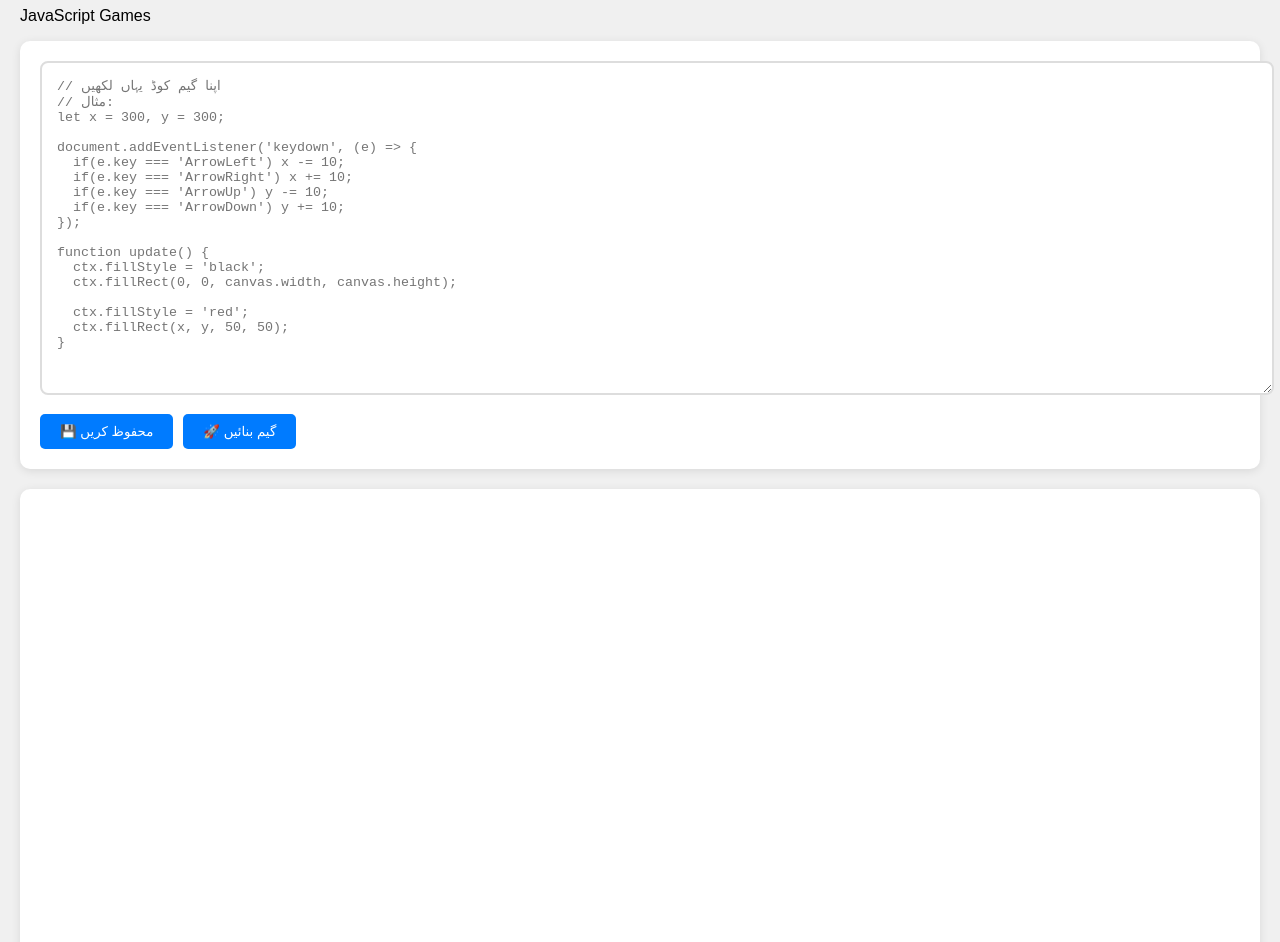
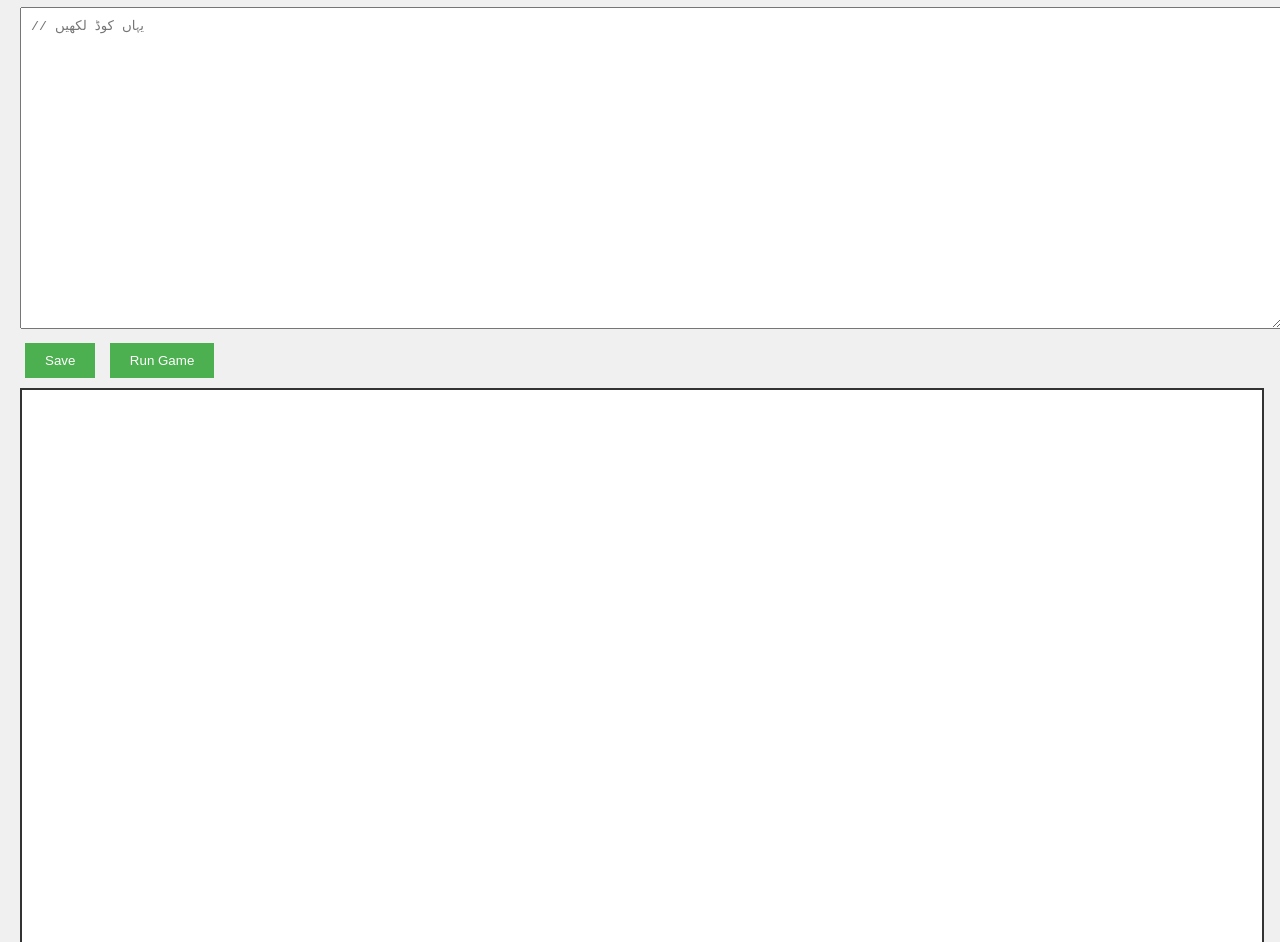
Before and after one commit to jiny119/New.repo, a plain HTML site: page index.html in a window 1280 px wide. Shown: the part 93-1035 px from the top of the page. Drawn offline with Linux system fonts and the light colour scheme.

Commit message:
Update index.html

```diff
--- a/index.html
+++ b/index.html
@@ -3,196 +3,94 @@
 <head>
   <meta charset="UTF-8">
   <meta name="viewport" content="width=device-width, initial-scale=1.0">
-  <title>AI Game Engine</title>
+  <title>Game Engine</title>
   <style>
-    /* Basic Styles */
     body {
+      font-family: Arial, sans-serif;
       margin: 0;
       padding: 20px;
-      font-family: Arial, sans-serif;
       background: #f0f0f0;
     }
-
-    /* Editor Section */
-    .editor-section {
-      background: white;
-      padding: 20px;
-      border-radius: 10px;
-      box-shadow: 0 2px 10px rgba(0,0,0,0.1);
-    }
-
     #codeInput {
       width: 100%;
       height: 300px;
-      padding: 15px;
-      border: 2px solid #ddd;
-      border-radius: 8px;
+      padding: 10px;
       font-family: monospace;
-      resize: vertical;
-    }
-
-    /* Buttons */
-    .button-group {
-      margin-top: 15px;
-      display: flex;
-      gap: 10px;
-    }
-    button {
-      padding: 10px 20px;
-      border: none;
-      border-radius: 5px;
-      cursor: pointer;
-      background: #007bff;
-      color: white;
-    }
-
-    /* Preview Section */
-    .preview-section {
-      margin-top: 20px;
-      background: white;
-      padding: 20px;
-      border-radius: 10px;
-      box-shadow: 0 2px 10px rgba(0,0,0,0.1);
     }
     #previewFrame {
       width: 100%;
       height: 600px;
-      border: none;
+      border: 2px solid #333;
       background: white;
     }
-
-    /* Toast Notifications */
-    .toast {
-      position: fixed;
-      bottom: 20px;
-      right: 20px;
-      padding: 15px 25px;
-      border-radius: 8px;
+    button {
+      padding: 10px 20px;
+      margin: 10px 5px;
+      background: #4CAF50;
       color: white;
-      z-index: 1000;
-      animation: slideIn 0.5s, fadeOut 0.5s 2.5s;
+      border: none;
+      cursor: pointer;
     }
-    .toast-success { background: #28a745; }
-    .toast-error { background: #dc3545; }
-    @keyframes slideIn { from { transform: translateX(100%); } to { transform: translateX(0); } }
-    @keyframes fadeOut { from { opacity: 1; } to { opacity: 0; } }
   </style>
 </head>
 <body>
-  <header>
-    <h1>AI Game Engine</h1>
-    <p class="subtitle">JavaScript Games</p>
-  </header>
-
-  <main>
-    <section class="editor-section">
-      <textarea id="codeInput" placeholder="// اپنا گیم کوڈ یہاں لکھیں
-// مثال:
-let x = 300, y = 300;
-
-document.addEventListener('keydown', (e) => {
-  if(e.key === 'ArrowLeft') x -= 10;
-  if(e.key === 'ArrowRight') x += 10;
-  if(e.key === 'ArrowUp') y -= 10;
-  if(e.key === 'ArrowDown') y += 10;
-});
-
-function update() {
-  ctx.fillStyle = 'black';
-  ctx.fillRect(0, 0, canvas.width, canvas.height);
-
-  ctx.fillStyle = 'red';
-  ctx.fillRect(x, y, 50, 50);
-}"></textarea>
-
-      <div class="button-group">
-        <button onclick="saveCode()">💾 محفوظ کریں</button>
-        <button onclick="generateGame()">🚀 گیم بنائیں</button>
-      </div>
-    </section>
-
-    <section class="preview-section">
-      <iframe
-        id="previewFrame"
-        sandbox="allow-scripts allow-same-origin"
-      ></iframe>
-    </section>
-  </main>
+  <h1>Simple Game Engine</h1>
+  <textarea id="codeInput" placeholder="// یہاں کوڈ لکھیں"></textarea>
+  <div>
+    <button onclick="saveCode()">Save</button>
+    <button onclick="generateGame()">Run Game</button>
+  </div>
+  <iframe id="previewFrame" sandbox="allow-scripts allow-same-origin"></iframe>
 
   <script>
-    // DOM Elements
-    const codeInput = document.getElementById('codeInput');
-
-    // کوڈ محفوظ کریں
     function saveCode() {
-      localStorage.setItem('gameCode', codeInput.value);
-      showToast('✔ کوڈ محفوظ ہو گیا', 'toast-success');
+      localStorage.setItem('gameCode', document.getElementById('codeInput').value);
+      alert('Code saved!');
     }
 
-    // گیم جنریٹ کریں
     function generateGame() {
-      const code = codeInput.value;
-      const previewHTML = `
+      const code = document.getElementById('codeInput').value;
+      document.getElementById('previewFrame').srcdoc = `
         <!DOCTYPE html>
         <html>
-        <head>
-          <style>
-            body { margin: 0; overflow: hidden; }
-            #gameCanvas {
-              width: 800px !important;
-              height: 600px !important;
-              display: block;
-            }
-          </style>
-        </head>
         <body>
           <canvas id="gameCanvas"></canvas>
           <script>
-            // ==== ضروری سیٹنگز ====
             const canvas = document.getElementById('gameCanvas');
             const ctx = canvas.getContext('2d');
             canvas.width = 800;
             canvas.height = 600;
 
-            // لوکل اسٹوریج رسائی
-            const localStorage = window.parent.localStorage;
+            // Default game code if empty
+            let gameCode = ${JSON.stringify(code) || `
+              let x = 100, y = 100;
+              function update() {
+                ctx.fillStyle = 'black';
+                ctx.fillRect(0, 0, canvas.width, canvas.height);
+                ctx.fillStyle = 'red';
+                ctx.fillRect(x, y, 50, 50);
+              }
+              update();
+            `};
 
-            // گیم لوپ
-            function startGame() {
-              try {
-                ${code}
-                if(typeof update === 'function') {
-                  function gameLoop() {
-                    update();
-                    requestAnimationFrame(gameLoop);
-                  }
-                  gameLoop();
-                }
-              } catch(err) {
-                document.body.innerHTML = '<h2 style="color:red">غلطی: ' + err.message + '<\/h2>';
-              }
+            try {
+              eval(gameCode);
+            } catch(err) {
+              document.body.innerHTML = '<h2 style="color:red">Error: '+err.message+'</h2>';
             }
-            startGame();
           <\/script>
         </body>
         </html>
       `;
-      document.getElementById('previewFrame').srcdoc = previewHTML;
     }
 
-    // ٹوسٹ نوٹیفکیشن
-    function showToast(msg, type) {
-      const toast = document.createElement('div');
-      toast.className = `toast ${type}`;
-      toast.textContent = msg;
-      document.body.appendChild(toast);
-      setTimeout(() => toast.remove(), 3000);
-    }
-
-    // لوڈ ہونے پر کوڈ لوڈ کریں
-    window.addEventListener('load', () => {
-      codeInput.value = localStorage.getItem('gameCode') || '';
-    });
+    // Load saved code
+    window.onload = function() {
+      const savedCode = localStorage.getItem('gameCode');
+      if(savedCode) {
+        document.getElementById('codeInput').value = savedCode;
+      }
+    };
   </script>
 </body>
 </html>
```
